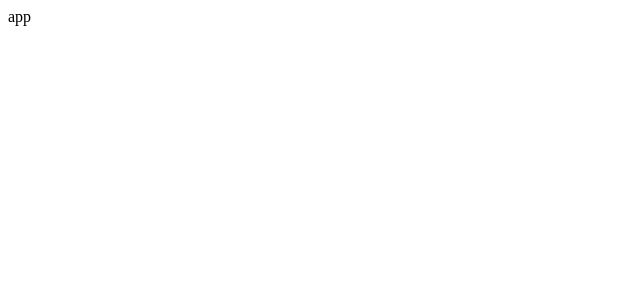
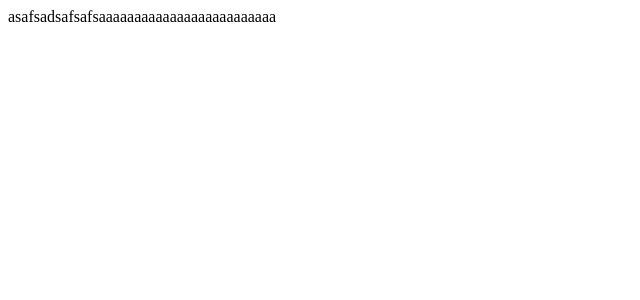
Before and after one commit to zqy159/gitPublish, a Vue app: page / in a window 1280 px wide. Shown: the top 300 px of the page, without its empty margins (0-640 px from the left). Built offline with nearby package versions, Linux system fonts and the light colour scheme.

Commit message:
撒旦发顺丰

```diff
--- a/src/App.vue
+++ b/src/App.vue
@@ -1,6 +1,6 @@
 <template>
   <div id="app">
-    app
+    asafsadsafsafsaaaaaaaaaaaaaaaaaaaaaaaaa
   </div>
 </template>
 
```
